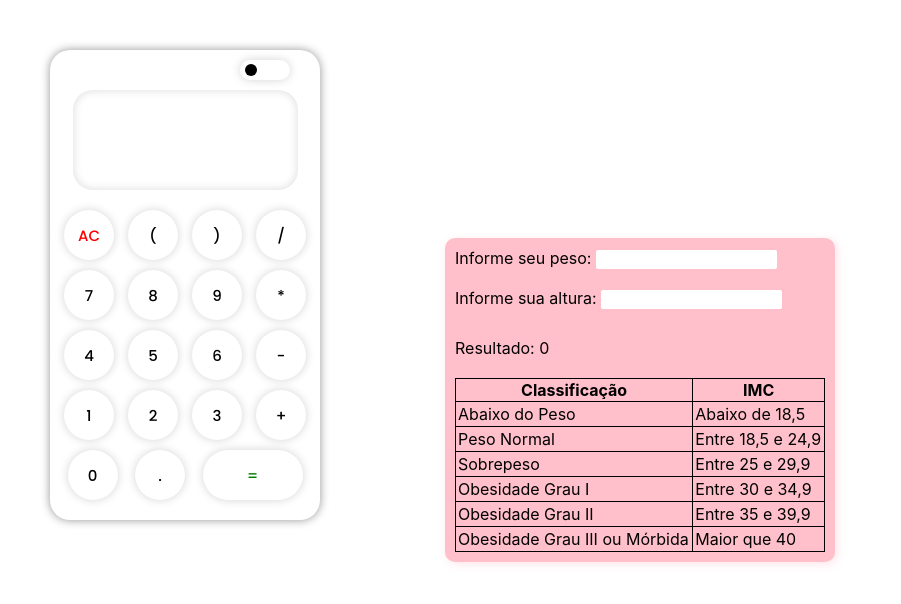
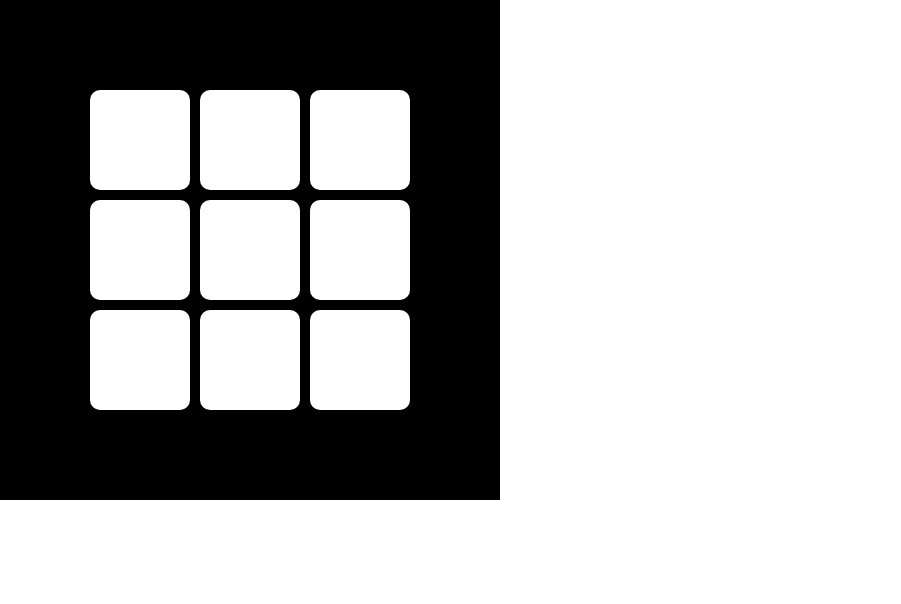
Before and after one commit to VitorVitima/ReactPratica, a React (Create React App) app: page / in a window 1280 px wide. Shown: the top 604 px of the page, without its empty margins (0-901 px from the left). Built offline with nearby package versions, Linux system fonts and the light colour scheme.

Commit message:
não consgui

```diff
--- a/src/App.js
+++ b/src/App.js
@@ -2,11 +2,12 @@ import Body from './componentes/body/body.js';
 import Header from './componentes/header/header.js';
 import Calc from './pratica/calculadora/Calc.js';
 import Sla from './pratica/calc imc/Imc.js';
+import JodoDVelha from './pratica/jogoDaVelha/jogoDaVelha.js';
+import JogoDaVelha from './pratica/jogoDaVelha/jogoDaVelha.js';
 function App() {
   return (
     <>
-        <Calc></Calc>
-        <Sla></Sla>
+        <JogoDaVelha></JogoDaVelha>
     </>
   );
 }
--- /dev/null
+++ b/src/pratica/jogoDaVelha/LinhasDoGame.js
@@ -0,0 +1,38 @@
+import React from 'react';
+import './css/styleJogoDaVelha.css';
+function LinhasDoGame(props){
+
+    function clickDiv(e){
+        if(props.game.switchForm){
+            e.target.children[0].className='boll'
+            props.setGame({switchForm: false})
+        } else {
+            props.setGame({switchForm: true})
+            e.target.children[0].className='triangle'
+        }
+    }
+    return(
+        <>
+            <div id='conteinerJogoDaVelha'>
+                <div id="row1">
+                    <div id='box1' className='allBox' onClick={(e)=>clickDiv(e)}><div><div></div></div></div>
+                    <div id='box2' className='allBox' onClick={(e)=>clickDiv(e)}><div><div></div></div></div>
+                    <div id='box3' className='allBox' onClick={(e)=>clickDiv(e)}><div><div></div></div></div>
+                </div>
+
+                <div id="row2">
+                    <div id='box4' className='allBox' onClick={(e)=>clickDiv(e)}><div><div></div></div></div>
+                    <div id='box5' className='allBox' onClick={(e)=>clickDiv(e)}><div><div></div></div></div>
+                    <div id='box6' className='allBox' onClick={(e)=>clickDiv(e)}><div><div></div></div></div>
+                </div>
+
+                <div id="row3">
+                    <div id='box7' className='allBox' onClick={(e)=>clickDiv(e)}><div><div></div></div></div>
+                    <div id='box8' className='allBox' onClick={(e)=>clickDiv(e)}><div><div></div></div></div>
+                    <div id='box9' className='allBox' onClick={(e)=>clickDiv(e)}><div><div></div></div></div>
+                </div>
+            </div>
+        </>
+    )
+}
+export default LinhasDoGame;
--- /dev/null
+++ b/src/pratica/jogoDaVelha/css/styleJogoDaVelha.css
@@ -0,0 +1,77 @@
+div#conteinerJogoDaVelha{
+    width: 500px;
+    height: 500px;
+
+    display: flex;
+    flex-direction: row;
+    justify-content: center;
+    align-items: center;
+    gap: 10px;
+
+    background-color: black;
+
+}
+div#row1, div#row2, div#row3{
+    width: fit-content;
+    height: fit-content;
+
+    display: flex;
+    flex-direction: column;
+    gap: 10px;
+}
+
+div.allBox{
+    width: 100px;
+    height: 100px;
+    border-radius: 10px;
+
+    display: flex;
+    justify-content: center;
+    align-items: center;
+
+    background-color: white;
+}
+div.allBox > div {
+    width: 0%;
+    height: 0%;
+}
+div.allBox > div > div {
+    width: 0px;
+    height: 0px;
+}
+div.allBox > div.boll{
+    width: 50px;
+    height: 50px;
+    border-radius: 50%;
+
+    display: flex;
+    justify-content: center;
+    align-items: center;
+
+    background-color: black;
+}
+div.allBox > div.boll div{
+    width: 40px;
+    height: 40px;
+    border-radius: 50%;
+
+    background-color: white;
+}
+div.allBox div.triangle {
+    width: 50px;
+    height: 5px;
+    border-radius: 10px;
+
+    rotate: 45deg;
+
+    background-color: black;
+}
+div.allBox > div.triangle div{
+    width: 50px;
+    height: 5px;
+    border-radius: 10px;
+
+    rotate: -90deg;
+
+    background-color: black;
+}
--- a/src/pratica/jogoDaVelha/jogoDaVelha.js
+++ b/src/pratica/jogoDaVelha/jogoDaVelha.js
@@ -1,7 +1,12 @@
 import React, {useState} from 'react';
+import Lines from './LinhasDoGame.js';
 function JogoDaVelha(){
+    const [game, setGame] = useState({
+        switchForm: true,
+    })
     return(
         <>
+            <Lines setGame={setGame} game={game}></Lines>
         </>
     )
 }
```
